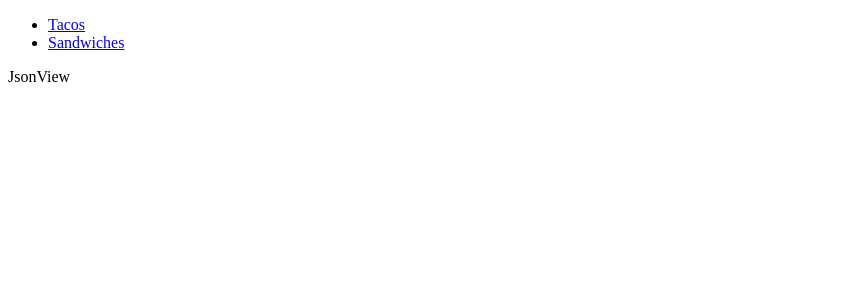
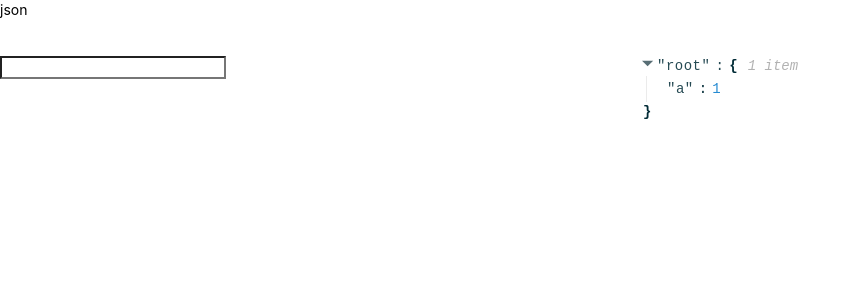
Before and after one commit to yaeSakuras/react-ts, a React (Create React App) app: page /#/jsonview in a window 1280 px wide. Shown: the top 300 px of the page, without its empty margins (0-861 px from the left). Built offline with nearby package versions, Linux system fonts and the light colour scheme.

Commit message:
完善基础组件

```diff
--- a/package.json
+++ b/package.json
@@ -11,6 +11,7 @@
     "@types/react-router-dom": "^5.1.3",
     "react": "^16.12.0",
     "react-dom": "^16.12.0",
+    "react-json-view": "^1.19.1",
     "react-router-dom": "^5.1.2",
     "react-scripts": "3.2.0",
     "typescript": "3.7.2"
--- /dev/null
+++ b/public/index.css
@@ -0,0 +1,56 @@
+body {
+    font-family: -apple-system, BlinkMacSystemFont, Segoe UI, Roboto, Oxygen, Ubuntu, Cantarell, Fira Sans, Droid Sans, Helvetica Neue, sans-serif;
+    -webkit-font-smoothing: antialiased;
+    -moz-osx-font-smoothing: grayscale;
+    font-size: 14px;
+    line-height: 1.42858;
+}
+
+h1, h2, h3, h4, h5, h6 {
+    font-size: 100%;
+    margin: 0;
+    font-weight: 400
+}
+
+body, dd, dl, form {
+    margin: 0
+}
+
+img {
+    border: 0;
+}
+
+button, input, select, textarea {
+    font-size: 1em;
+    font-family: inherit;
+}
+
+input, textarea {
+    -webkit-appearance: none;
+}
+
+a, a:hover {
+    text-decoration: none
+}
+
+pre {
+    font-family: Monaco, Consolas, "Lucida Console", monospace;
+    font-size: 100%;
+    white-space: pre-wrap;
+    word-wrap: break-word;
+}
+.layout-grid{
+    display: grid;
+    grid-template-columns: 1fr 1fr;
+    grid-template-rows: 3.5rem calc(100vh - 3.5rem);
+    grid-template-areas: "header header" "left right"
+}
+.layout-hader{
+    grid-area: header;
+}
+.layout-left{
+    grid-area:left;
+}
+.layout-right{
+    grid-area:right;
+}
--- a/public/index.html
+++ b/public/index.html
@@ -24,6 +24,7 @@
       work correctly both with client-side routing and a non-root public URL.
       Learn how to configure a non-root public URL by running `npm run build`.
     -->
+    <link rel="stylesheet" href="%PUBLIC_URL%/index.css" />
     <title>React App</title>
   </head>
   <body>
--- a/src/App.tsx
+++ b/src/App.tsx
@@ -1,5 +1,5 @@
 import React, {Suspense} from 'react';
-import { HashRouter,Switch,Link } from "react-router-dom";
+import { HashRouter,Switch } from "react-router-dom";
 
 import RouteLoading from './components/Route/RouteLoading';
 import RouteWithSubRoutes from './components/Route/RouteWithSubRoutes';
@@ -8,14 +8,6 @@ import routes from './routerConfig';
 const App: React.FC = () => {
     return (
         <HashRouter>
-            <ul>
-                <li>
-                    <Link to="/home">Tacos</Link>
-                </li>
-                <li>
-                    <Link to="/jsonview">Sandwiches</Link>
-                </li>
-            </ul>
             <Suspense fallback={<RouteLoading />}>
                 <Switch>
                     <RouteWithSubRoutes routes={routes}/>
--- /dev/null
+++ b/src/layout/Alpha/index.tsx
@@ -0,0 +1,20 @@
+import React, {ReactElement} from 'react';
+
+interface Iprops {
+    title: string;
+    right: ReactElement;
+    left: ReactElement;
+}
+
+const Alpha: React.FC<Iprops> = props => {
+    const {title, right, left} = props;
+    return (
+        <div className="layout-grid">
+            <div className="layout-hader">{title}</div>
+            <div className="layout-left">{right}</div>
+            <div className="layout-right">{left}</div>
+        </div>
+    );
+};
+
+export default Alpha;
--- a/src/views/Home/index.tsx
+++ b/src/views/Home/index.tsx
@@ -1,8 +1,4 @@
 import React from 'react';
-
-let a = 1;
-
-console.log(a);
 
 const Home: React.FC = () => {
     return (
--- a/src/views/JsonView/index.tsx
+++ b/src/views/JsonView/index.tsx
@@ -1,8 +1,26 @@
 import React from 'react';
+import ReactJson from "react-json-view";
+import Alpha from "../../layout/Alpha";
+
+const json = {
+    a: 1
+};
 
 const JsonView: React.FC = () => {
+
+    const renderInput = () => {
+        return (
+            <input type="text"/>
+        )
+    };
+
     return (
-        <div>JsonView</div>
+        <>
+            <Alpha
+                title="json"
+                right={renderInput()}
+                left={<ReactJson displayDataTypes={false} src={json}/>}/>
+        </>
     );
 };
 
```
Also changed, not shown: 1 other file (tests, documents, lock files or other folders).
